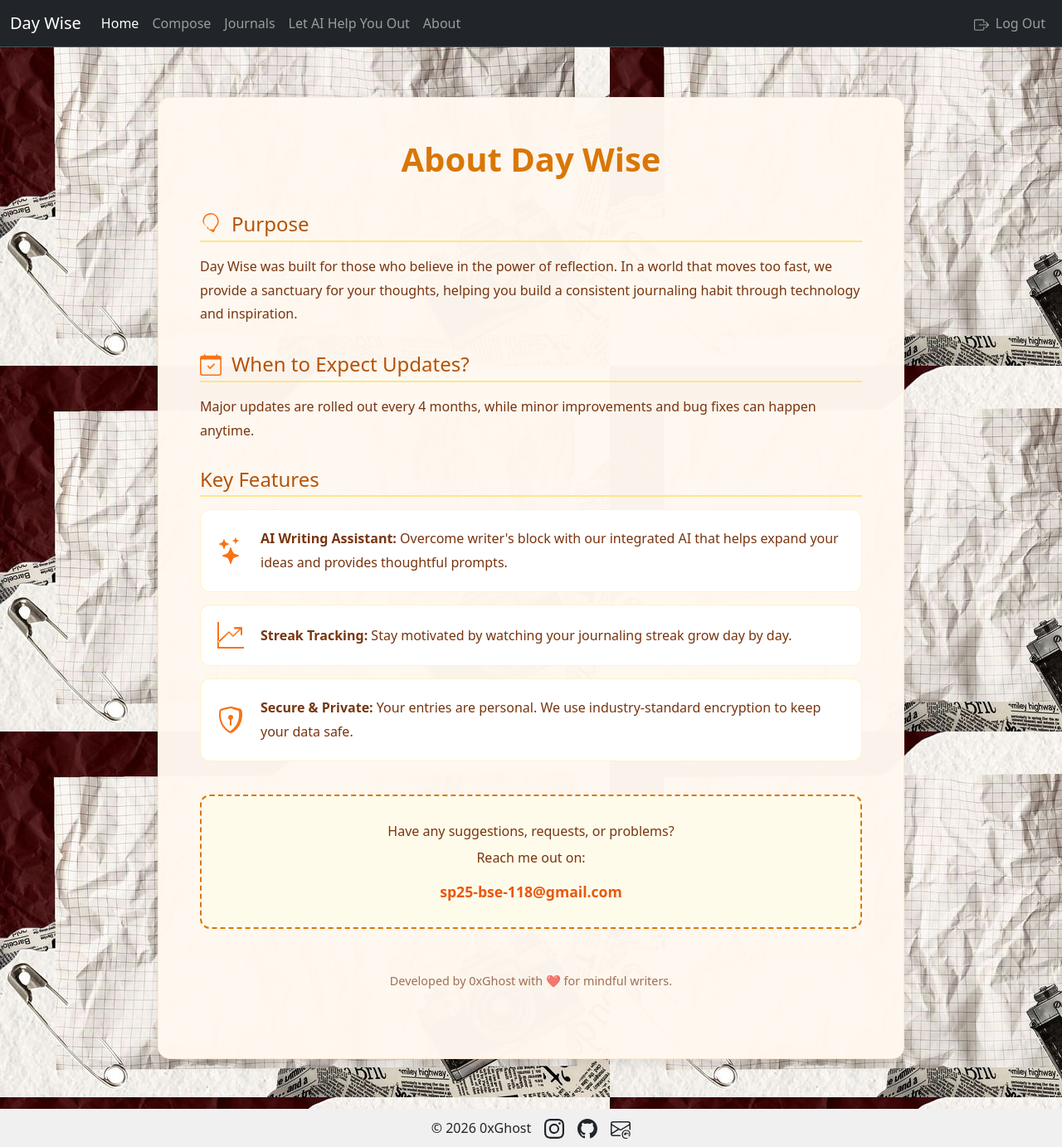
After one commit to 0xGhost63/Day-Wise, a Flask app: page /about in a window 1280 px wide. The commit adds this page. Shown: the whole page at 83% size. Run offline with Flask 3, Linux system fonts and the light colour scheme.

Commit message:
Added the about page

```diff
--- a/app.py
+++ b/app.py
@@ -331,6 +331,9 @@ def logout():
     session.clear()
     return redirect(url_for('login'))
 
+@app.route('/about')
+def about():
+    return render_template("about.html")
 
 
 if __name__=="__main__":
--- /dev/null
+++ b/templates/about.html
@@ -0,0 +1,186 @@
+{% extends "base.html" %}
+
+{% block title %}About{% endblock %}
+
+{% block content %}
+<style>
+  .about-container {
+    max-width: 900px;
+    margin: 40px auto;
+    background: rgba(255, 248, 240, 0.98);
+    border-radius: 15px;
+    padding: 50px;
+    border: 1px solid rgba(255, 200, 150, 0.3);
+    box-shadow: 0 4px 15px rgba(0, 0, 0, 0.1);
+    color: #78350f;
+  }
+
+  .about-header h1 {
+    color: #d97706;
+    font-size: 2.5rem;
+    font-weight: 700;
+    text-align: center;
+    margin-bottom: 40px;
+  }
+
+  .about-section {
+    margin-bottom: 30px;
+    line-height: 1.8;
+  }
+
+  .section-title {
+    color: #b45309;
+    font-size: 1.5rem;
+    border-bottom: 2px solid #fde68a;
+    display: flex;
+    align-items: center;
+    gap: 12px;
+    margin-bottom: 15px;
+    padding-bottom: 5px;
+  }
+
+  .section-title svg {
+    color: #f97316;
+    flex-shrink: 0;
+  }
+
+  .feature-list {
+    display: flex;
+    flex-direction: column;
+    gap: 15px;
+  }
+
+  .feature-item {
+    display: flex;
+    align-items: center;
+    gap: 20px;
+    background: white;
+    padding: 20px;
+    border-radius: 12px;
+    border: 1px solid #fef3c7;
+    transition: transform 0.2s ease;
+  }
+
+  .feature-item:hover {
+    transform: translateY(-2px);
+    box-shadow: 0 4px 10px rgba(217, 119, 6, 0.05);
+  }
+
+  .feature-icon {
+    color: #f97316;
+    display: flex;
+    align-items: center;
+    justify-content: center;
+    flex-shrink: 0;
+  }
+
+  .contact-box {
+    margin-top: 40px;
+    padding: 30px;
+    background: #fffbeb;
+    border-radius: 12px;
+    border: 2px dashed #d97706;
+    text-align: center;
+  }
+
+  .contact-link {
+    color: #ea580c;
+    font-weight: 700;
+    text-decoration: none;
+    font-size: 1.1rem;
+  }
+
+  .contact-link:hover {
+    color: #9a3412;
+    text-decoration: underline;
+  }
+</style>
+
+<div class="about-container">
+  <div class="about-header">
+    <h1>About Day Wise</h1>
+  </div>
+
+  <div class="about-section">
+    <h2 class="section-title">
+      <svg xmlns="http://www.w3.org/2000/svg" width="26" height="26" fill="currentColor" viewBox="0 0 16 16">
+        <path d="M2 6a6 6 0 1 1 10.174 4.31c-.203.196-.359.4-.453.619l-.762 1.769A.5.5 0 0 1 8.5 13h-1a.5.5 0 0 1-.46-.302l-.761-1.77a1.964 1.964 0 0 0-.453-.618A5.984 5.984 0 0 1 2 6zm6-5a5 5 0 0 0-3.479 8.592c.263.254.514.564.676.941L5.83 12h4.342l.632-1.467c.162-.377.413-.687.676-.941A5 5 0 0 0 8 1z"/>
+      </svg>
+      Purpose
+    </h2>
+    <p>
+      Day Wise was built for those who believe in the power of reflection.
+      In a world that moves too fast, we provide a sanctuary for your thoughts,
+      helping you build a consistent journaling habit through technology and inspiration.
+    </p>
+
+    <h2 class="section-title" style="margin-top: 2rem;">
+      <svg xmlns="http://www.w3.org/2000/svg" width="26" height="26" fill="currentColor" viewBox="0 0 16 16">
+        <path d="M10.854 7.146a.5.5 0 0 1 0 .708l-3 3a.5.5 0 0 1-.708 0l-1.5-1.5a.5.5 0 1 1 .708-.708L7.5 9.793l2.646-2.647a.5.5 0 0 1 .708 0z"/>
+        <path d="M3.5 0a.5.5 0 0 1 .5.5V1h8V.5a.5.5 0 0 1 1 0V1h1a2 2 0 0 1 2 2v11a2 2 0 0 1-2 2H2a2 2 0 0 1-2-2V3a2 2 0 0 1 2-2h1V.5a.5.5 0 0 1 .5-.5zM1 4v10a1 1 0 0 0 1 1h12a1 1 0 0 0 1-1V4H1z"/>
+      </svg>
+      When to Expect Updates?
+    </h2>
+    <p>
+      Major updates are rolled out every 4 months, while minor improvements and bug fixes can happen anytime.
+    </p>
+  </div>
+
+  <div class="about-section">
+    <h2 class="section-title">Key Features</h2>
+    <div class="feature-list">
+
+      <div class="feature-item">
+        <span class="feature-icon">
+          <svg xmlns="http://www.w3.org/2000/svg" width="32" height="32" fill="currentColor" viewBox="0 0 16 16">
+            <path d="M7.657 6.247c.11-.33.576-.33.686 0l.645 1.937a2.89 2.89 0 0 0 1.829 1.828l1.936.645c.33.11.33.576 0 .686l-1.937.645a2.89 2.89 0 0 0-1.828 1.829l-.645 1.936a.361.361 0 0 1-.686 0l-.645-1.937a2.89 2.89 0 0 0-1.828-1.828l-1.937-.645a.361.361 0 0 1 0-.686l1.937-.645a2.89 2.89 0 0 0 1.828-1.828zM3.794 1.148a.217.217 0 0 1 .412 0l.387 1.162c.173.518.579.924 1.097 1.097l1.162.387a.217.217 0 0 1 0 .412l-1.162.387A1.73 1.73 0 0 0 4.593 5.69l-.387 1.162a.217.217 0 0 1-.412 0L3.407 5.69A1.73 1.73 0 0 0 2.31 4.593l-1.162-.387a.217.217 0 0 1 0-.412l1.162-.387A1.73 1.73 0 0 0 3.407 2.31zM10.863.099a.145.145 0 0 1 .274 0l.258.774c.115.346.386.617.732.732l.774.258a.145.145 0 0 1 0 .274l-.774.258a1.16 1.16 0 0 0-.732.732l-.258.774a.145.145 0 0 1-.274 0l-.258-.774a1.16 1.16 0 0 0-.732-.732L9.1 2.137a.145.145 0 0 1 0-.274l.774-.258c.346-.115.617-.386.732-.732z"/>
+          </svg>
+        </span>
+        <div>
+          <strong>AI Writing Assistant:</strong> Overcome writer's block with our integrated AI that helps expand your ideas and provides thoughtful prompts.
+        </div>
+      </div>
+
+      <div class="feature-item">
+        <span class="feature-icon">
+          <svg xmlns="http://www.w3.org/2000/svg" width="32" height="32" fill="currentColor" viewBox="0 0 16 16">
+            <path fill-rule="evenodd" d="M0 0h1v15h15v1H0V0zm10 3.5a.5.5 0 0 1 .5-.5h4a.5.5 0 0 1 .5.5v4a.5.5 0 0 1-1 0V4.5l-4.5 4.5L7 6.5l-6 6-.708-.708L7 5.5l2.5 2.5 3.793-3.793H10.5a.5.5 0 0 1-.5-.5z"/>
+          </svg>
+        </span>
+        <div>
+          <strong>Streak Tracking:</strong> Stay motivated by watching your journaling streak grow day by day.
+        </div>
+      </div>
+
+      <div class="feature-item">
+        <span class="feature-icon">
+          <svg xmlns="http://www.w3.org/2000/svg" width="32" height="32" fill="currentColor" viewBox="0 0 16 16">
+            <path d="M5.338 1.59a61.44 61.44 0 0 0-2.837.856.481.481 0 0 0-.328.39c-.554 4.157.726 7.19 2.253 9.188a10.725 10.725 0 0 0 2.287 2.233c.346.244.652.42.831.518.179-.099.485-.274.831-.518a10.729 10.729 0 0 0 2.287-2.233c1.527-1.998 2.807-5.03 2.253-9.188a.48.48 0 0 0-.328-.39c-.651-.213-1.75-.56-2.837-.855C9.552 1.29 8.531 1.067 8 1.067c-.53 0-1.552.223-2.662.524zM5.072.56C6.157.265 7.31 0 8 0s1.843.265 2.928.56c1.11.3 2.229.655 2.887.87a1.54 1.54 0 0 1 1.044 1.262c.596 4.477-.787 7.795-2.465 9.99a11.775 11.775 0 0 1-2.517 2.453 7.159 7.159 0 0 1-1.048.625c-.28.132-.581.24-.829.24s-.548-.108-.829-.24a7.158 7.158 0 0 1-1.048-.625 11.777 11.777 0 0 1-2.517-2.453C1.928 10.487.545 7.169 1.141 2.692A1.54 1.54 0 0 1 2.185 1.43 62.456 62.456 0 0 1 5.072.56z"/>
+            <path d="M9.5 6.5a1.5 1.5 0 0 1-1 1.415V11a.5.5 0 0 1-1 0V7.915a1.5 1.5 0 1 1 2-1.415z"/>
+          </svg>
+        </span>
+        <div>
+          <strong>Secure & Private:</strong> Your entries are personal. We use industry-standard encryption to keep your data safe.
+        </div>
+      </div>
+
+    </div>
+  </div>
+
+<div class="contact-box">
+  <p class="mb-2">Have any suggestions, requests, or problems?</p>
+  <p>Reach me out on:</p>
+
+  <a class="contact-link"
+     href="https://mail.google.com/mail/?view=cm&fs=1&to=sp25-bse-118@gmail.com&su=Feedback%20for%20Day-Wise&body=Hello%200xGhost,%0A%0AI%20am%20using%20the%20Day-Wise%20app%20and..."
+     target="_blank">
+     sp25-bse-118@gmail.com
+  </a>
+
+</div>
+
+  <div class="about-section" style="text-align: center; margin-top: 50px;">
+    <p style="font-size: 0.9rem; opacity: 0.7;">Developed by 0xGhost with ❤️ for mindful writers.</p>
+  </div>
+</div>
+{% endblock %}
--- a/templates/base.html
+++ b/templates/base.html
@@ -36,13 +36,19 @@
         padding: 10px;
         margin-top: auto;
       }
+
+      /* Custom Hover for Logout Button */
+      .nav-logout:hover {
+        color: #28a745 !important; /* Bootstrap Green */
+        transition: color 0.3s ease;
+      }
     </style>
   </head>
   <body>
     <header>
       <nav class="navbar navbar-expand-lg bg-dark border-bottom border-body" data-bs-theme="dark">
         <div class="container-fluid">
-          <a class="navbar-brand" href="#">Day Wise</a>
+          <a class="navbar-brand" href="{{ url_for('home') }}">Day Wise</a>
           <button
             class="navbar-toggler"
             type="button"
@@ -60,14 +66,21 @@
               <a class="nav-link" href="{{ url_for('compose') }}">Compose</a>
               <a class="nav-link" href="{{ url_for('journal') }}">Journals</a>
               <a class="nav-link" href="{{ url_for('AI') }}">Let AI Help You Out</a>
-              <a class="nav-link" href="{{ url_for('logout') }}">Log Out</a>
+              <a class="nav-link" href="{{ url_for('about') }}">About</a>
+            </div>
 
+            <div class="navbar-nav ms-auto">
+              <a class="nav-link nav-logout" href="{{ url_for('logout') }}">
+                <svg xmlns="http://www.w3.org/2000/svg" width="18" height="18" fill="currentColor" class="bi bi-box-arrow-right me-1" viewBox="0 0 16 16" style="vertical-align: text-bottom;">
+                  <path fill-rule="evenodd" d="M10 12.5a.5.5 0 0 1-.5.5h-8a.5.5 0 0 1-.5-.5v-9a.5.5 0 0 1 .5-.5h8a.5.5 0 0 1 .5.5v2a.5.5 0 0 0 1 0v-2A1.5 1.5 0 0 0 9.5 2h-8A1.5 1.5 0 0 0 0 3.5v9A1.5 1.5 0 0 0 1.5 14h8a1.5 1.5 0 0 0 1.5-1.5v-2a.5.5 0 0 0-1 0z"/>
+                  <path fill-rule="evenodd" d="M15.854 8.354a.5.5 0 0 0 0-.708l-3-3a.5.5 0 0 0-.708.708L14.293 7.5H5.5a.5.5 0 0 0 0 1h8.793l-2.147 2.146a.5.5 0 0 0 .708.708z"/>
+                </svg>
+                Log Out
+              </a>
             </div>
           </div>
         </div>
       </nav>
-      <div class="container mt-3">
-      </div>
     </header>
 
     <main class="container">
@@ -88,10 +101,13 @@
             <path d="M8 0C3.58 0 0 3.58 0 8c0 3.54 2.29 6.53 5.47 7.59.4.07.55-.17.55-.38 0-.19-.01-.82-.01-1.49-2.01.37-2.53-.49-2.69-.94-.09-.23-.48-.94-.82-1.13-.28-.15-.68-.52-.01-.53.63-.01 1.08.58 1.23.82.72 1.21 1.87.87 2.33.66.07-.52.28-.87.51-1.07-1.78-.2-3.64-.89-3.64-3.95 0-.87.31-1.59.82-2.15-.08-.2-.36-1.02.08-2.12 0 0 .67-.21 2.2.82.64-.18 1.32-.27 2-.27s1.36.09 2 .27c1.53-1.04 2.2-.82 2.2-.82.44 1.1.16 1.92.08 2.12.51.56.82 1.27.82 2.15 0 3.07-1.87 3.75-3.65 3.95.29.25.54.73.54 1.48 0 1.07-.01 1.93-.01 2.2 0 .21.15.46.55.38A8.01 8.01 0 0 0 16 8c0-4.42-3.58-8-8-8"/>
           </svg>
         </a>
-    <a href="mailto:sp25-bse-118@cuilahore.edu.pk" target="_blank" class="text-dark">
+        <a href="https://mail.google.com/mail/?view=cm&fs=1&to=sp25-bse-118@gmail.com&su=Inquiry%20from%20Day-Wise"
+           target="_blank"
+           class="text-dark"
+           title="Email Me">
           <svg xmlns="http://www.w3.org/2000/svg" width="24" height="24" fill="currentColor" class="bi bi-envelope-at" viewBox="0 0 16 16">
             <path d="M2 2a2 2 0 0 0-2 2v8.01A2 2 0 0 0 2 14h5.5a.5.5 0 0 0 0-1H2a1 1 0 0 1-.966-.741l5.64-3.471L8 9.583l7-4.2V8.5a.5.5 0 0 0 1 0V4a2 2 0 0 0-2-2zm3.708 6.208L1 11.105V5.383zM1 4.217V4a1 1 0 0 1 1-1h12a1 1 0 0 1 1 1v.217l-7 4.2z"/>
-        <path d="M14.247 14.269c1.01 0 1.587-.857 1.587-2.025v-.21C15.834 10.43 14.64 9 12.52 9h-.035C10.42 9 9 10.36 9 12.432v.214C9 14.82 10.438 16 12.358 16h.044c.594 0 1.018-.074 1.237-.175v-.73c-.245.11-.673.18-1.18.18h-.044c-1.334 0-2.571-.788-2.571-2.655v-.157c0-1.657 1.058-2.724 2.64-2.724h.04c1.535 0 2.484 1.05 2.484 2.326v.118c0 .975-.324 1.39-.639 1.39-.232 0-.41-.148-.41-.42v-2.19h-.906v.569h-.03c-.084-.298-.368-.63-.954-.63-.778 0-1.259.555-1.259 1.4v.528c0 .892.49 1.434 1.26 1.434.471 0 .896-.227 1.014-.643h.043c.118.42.617.648 1.12.648m-2.453-1.588v-.227c0-.546.227-.791.573-.791.297 0 .572.192.572.708v.367c0 .573-.253.744-.564.744-.354 0-.581-.215-.581-.8Z"/>
+            <path d="M14.247 14.269c1.01 0 1.587-.857 1.587-2.025v-.21C15.834 10.43 14.64 9 12.52 9h-.035C10.42 9 9 10.36 9 12.432v.214C9 14.82 10.438 16 12.358 16h.044c.594 0 1.018-.074 1.237-.175v-.73c-.245.11-.673.18-1.18.18h-.044c-1.334 0-2.571-.788-2.571-2.655v-.157c0-1.657 1.058-2.724 2.64-2.724h.04c1.535 0 2.484 1.05 2.484 2.326v.118c0 .975-.324 1.39-.639 1.39-.232 0-.41-.148-.41-.42V12h-1.27v.081c0 .627-.414 1.152-1.152 1.152-.356 0-.752-.212-.752-.752v-.124c0-.798.646-1.404 1.496-1.404.381 0 .618.156.711.288h.034V12.1h1.168v.5c0 .644.17 1.13.565 1.423.411.305.937.246 1.23.246m-2.703-2.518c0-.335.215-.558.491-.558.33 0 .513.246.513.593v.117c0 .356-.192.593-.523.593-.243 0-.481-.137-.481-.605v-.04z"/>
           </svg>
         </a>
       </div>
```
Lines whose indentation alone changed are shown as unchanged.
